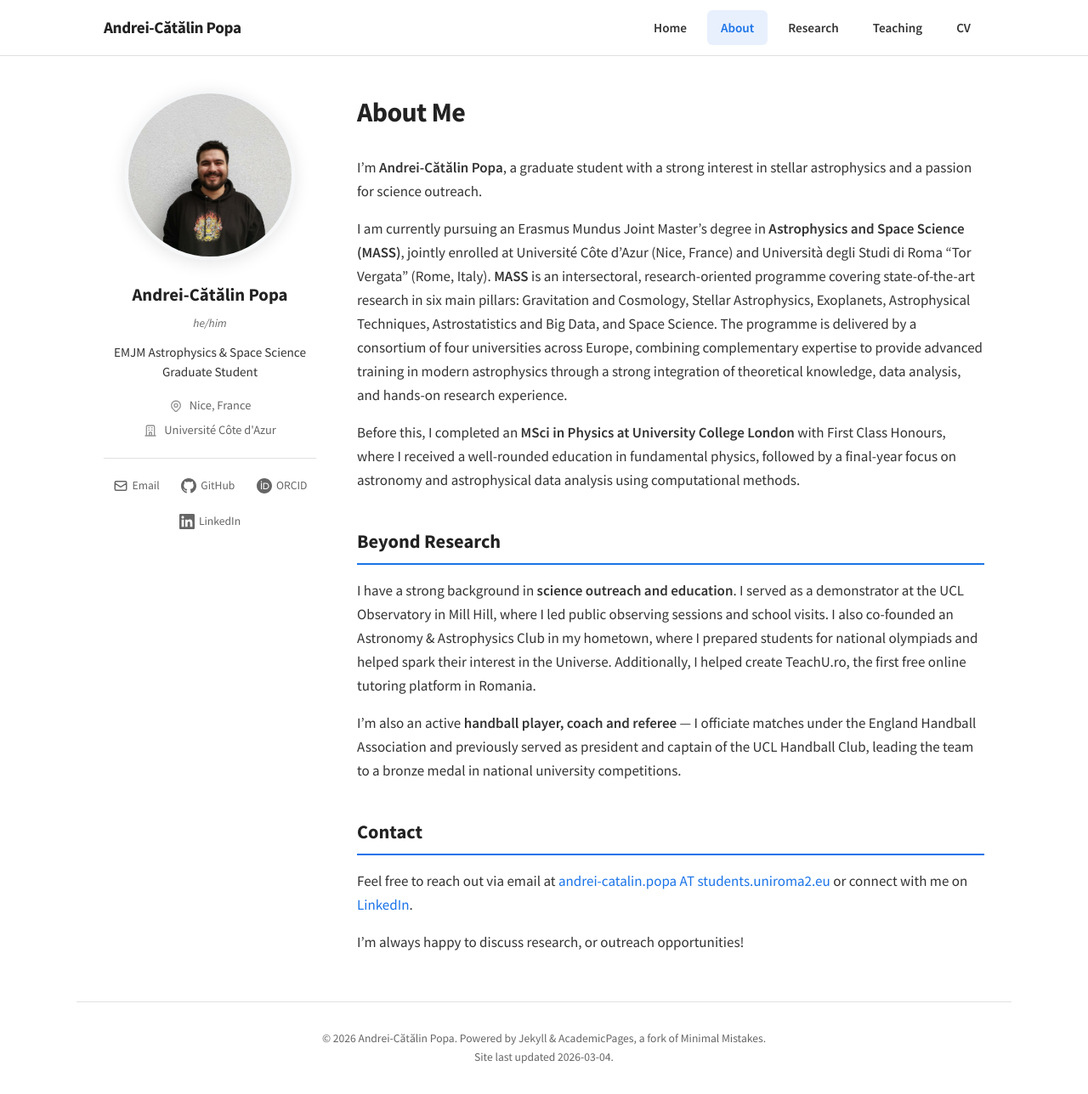
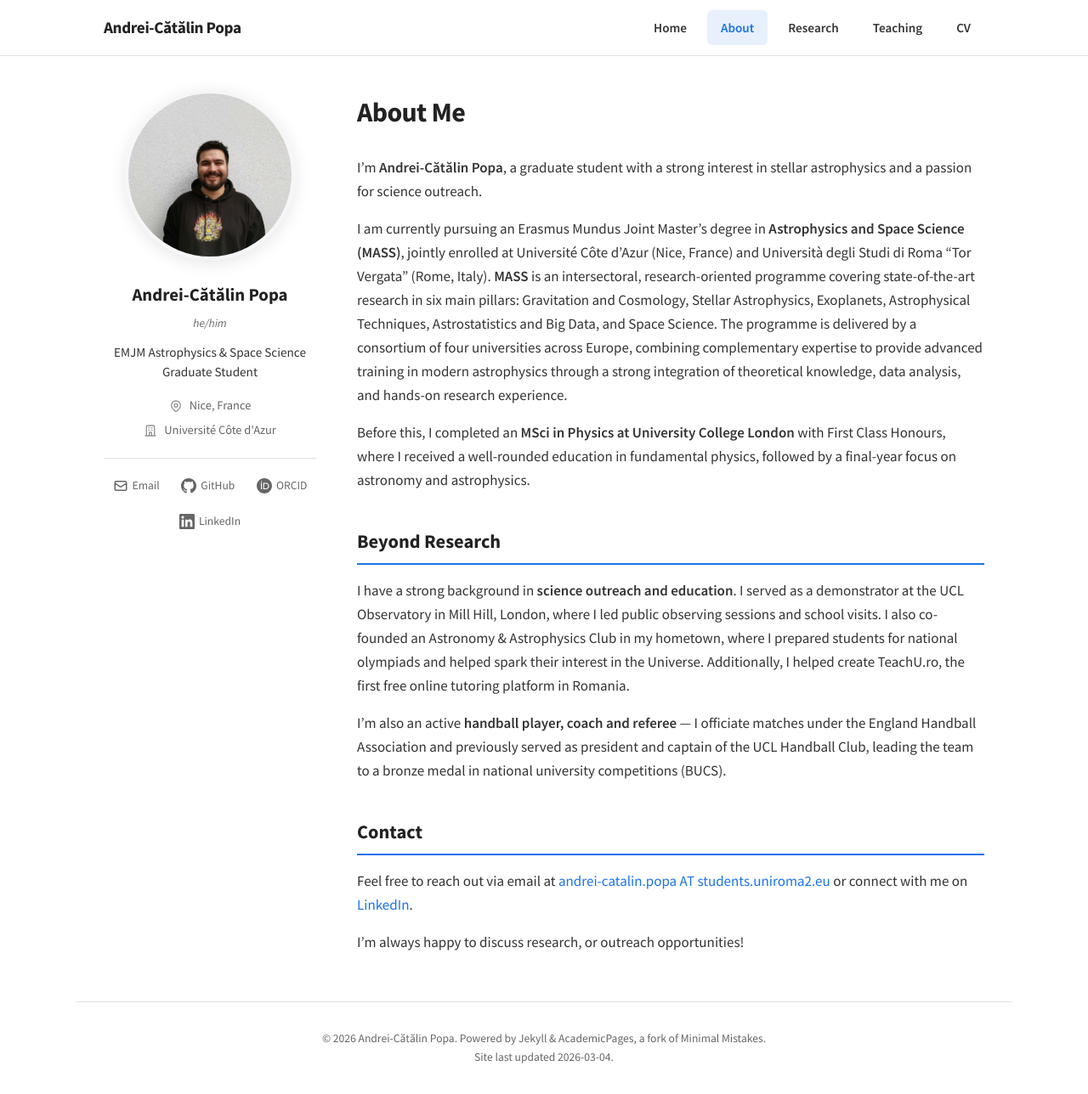
Before and after one commit to acpopa/acpopa.github.io, a Jekyll site: the page built from about.md, in a window 1280 px wide and 1288 px high. Shown: the whole window at 85% size. Built offline with Jekyll 4.4.1, drawn with Linux system fonts in a browser that asks for light colours.

Commit message:
Update about.md

```diff
--- a/about.md
+++ b/about.md
@@ -10,13 +10,13 @@ I'm **Andrei-Cătălin Popa**, a graduate student with a strong interest in stel
 
 I am currently pursuing an Erasmus Mundus Joint Master's degree in **Astrophysics and Space Science (MASS)**, jointly enrolled at Université Côte d'Azur (Nice, France) and Università degli Studi di Roma "Tor Vergata" (Rome, Italy). **MASS** is an intersectoral, research-oriented programme covering state-of-the-art research in six main pillars: Gravitation and Cosmology, Stellar Astrophysics, Exoplanets, Astrophysical Techniques, Astrostatistics and Big Data, and Space Science. The programme is delivered by a consortium of four universities across Europe, combining complementary expertise to provide advanced training in modern astrophysics through a strong integration of theoretical knowledge, data analysis, and hands-on research experience.
 
-Before this, I completed an **MSci in Physics at University College London** with First Class Honours, where I received a well-rounded education in fundamental physics, followed by a final-year focus on astronomy and astrophysical data analysis using computational methods.
+Before this, I completed an **MSci in Physics at University College London** with First Class Honours, where I received a well-rounded education in fundamental physics, followed by a final-year focus on astronomy and astrophysics.
 
 ## Beyond Research
 
-I have a strong background in **science outreach and education**. I served as a demonstrator at the UCL Observatory in Mill Hill, where I led public observing sessions and school visits. I also co-founded an Astronomy & Astrophysics Club in my hometown, where I prepared students for national olympiads and helped spark their interest in the Universe. Additionally, I helped create TeachU.ro, the first free online tutoring platform in Romania.
+I have a strong background in **science outreach and education**. I served as a demonstrator at the UCL Observatory in Mill Hill, London, where I led public observing sessions and school visits. I also co-founded an Astronomy & Astrophysics Club in my hometown, where I prepared students for national olympiads and helped spark their interest in the Universe. Additionally, I helped create TeachU.ro, the first free online tutoring platform in Romania.
 
-I'm also an active **handball player, coach and referee** — I officiate matches under the England Handball Association and previously served as president and captain of the UCL Handball Club, leading the team to a bronze medal in national university competitions.
+I'm also an active **handball player, coach and referee** — I officiate matches under the England Handball Association and previously served as president and captain of the UCL Handball Club, leading the team to a bronze medal in national university competitions (BUCS).
 
 ## Contact
 
```
